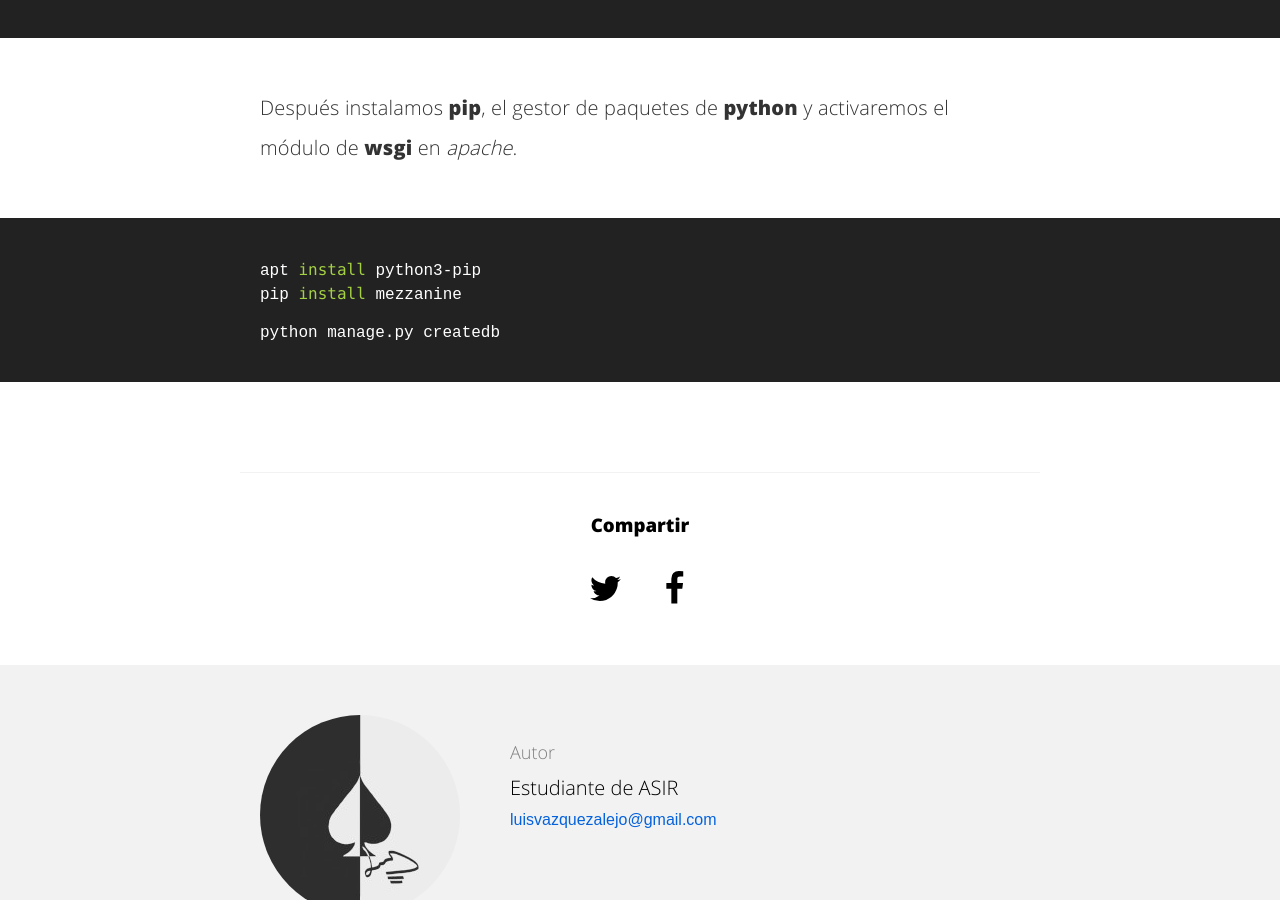
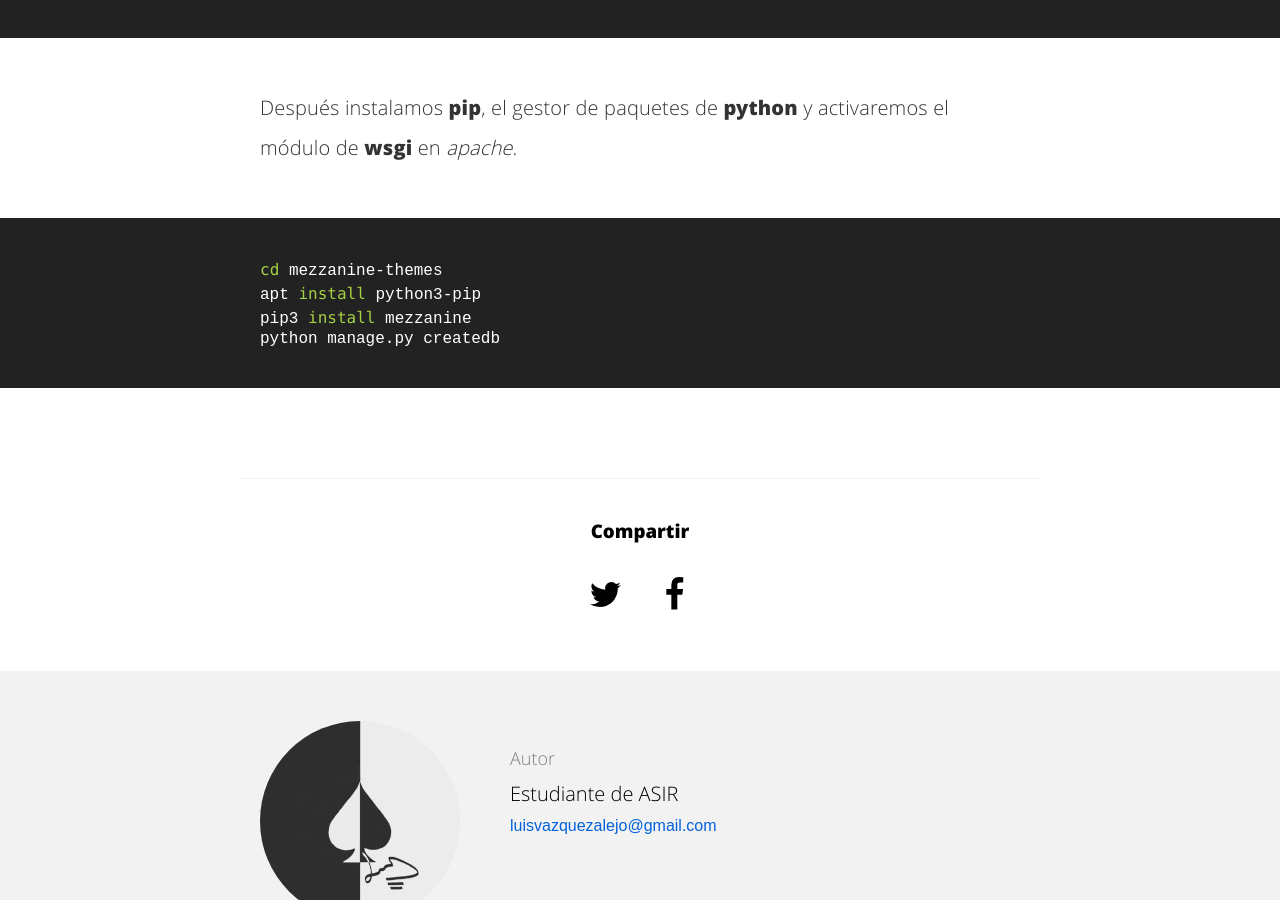
Before and after one commit to LuisaoStuff/blog, a Jekyll site: the page built from _posts/2020-01-21-Rendimiento-servidores-web.markdown, in a window 1280 px wide and 900 px high, scrolled down 12868 px. Built offline with Jekyll 4.4.1, drawn with Linux system fonts in a browser that asks for light colours; our own code applies the rules of GitHub Pages for plain Markdown files.

Commit message:
postpongo posts

```diff
--- a/_posts/2020-01-21-Rendimiento-servidores-web.markdown
+++ b/_posts/2020-01-21-Rendimiento-servidores-web.markdown
@@ -316,8 +316,8 @@
 {% endhighlight %}
 Después instalamos **pip**, el gestor de paquetes de **python** y activaremos el módulo de **wsgi** en _apache_.
 {% highlight bash %}
+cd mezzanine-themes
 apt install python3-pip
-pip install mezzanine
-
+pip3 install mezzanine
 python manage.py createdb
 {% endhighlight %}
--- a/_posts/2020-01-23-Sistema-de-ficheros-ZFS.markdown
+++ b/_posts/2020-01-23-Sistema-de-ficheros-ZFS.markdown
@@ -1,7 +1,7 @@
 ---
 title:  "Sistema de ficheros ZFS"
 excerpt: "Instalación y configuración de ZFS"
-date:   2020-01-20 10:59:00
+date:   2020-01-23 10:59:00
 categories: [Sistemas]
 tags: [zfs,filesystem]
 ---
--- a/_posts/2020-01-25-VPN-con-OpenV-y-certificados-x509.markdown
+++ b/_posts/2020-01-25-VPN-con-OpenV-y-certificados-x509.markdown
@@ -1,7 +1,7 @@
 ---
 title:  "VPN con OpenVPN y certificados x509"
 excerpt: "Creación de un escenario cliente-servidor con OpenVPN"
-date:   2020-01-20 12:19:00
+date:   2020-01-25 12:19:00
 categories: [VPN,SSL]
 ---
 
```
